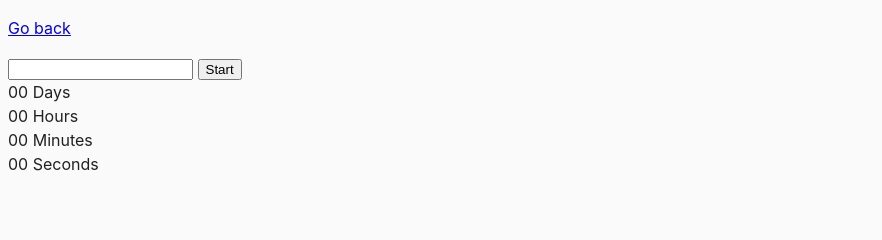
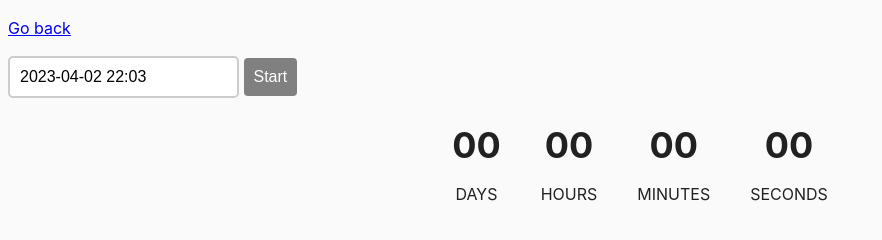
Before and after one commit to VadBorovec/goit-js-hw-09, a website built with Parcel: page src/02-timer.html in a window 1280 px wide. Shown: the whole page, without its empty margins (0-882 px from the left). Built offline with nearby package versions, Linux system fonts and the light colour scheme.

Commit message:
add js for timer

```diff
--- a/package.json
+++ b/package.json
@@ -18,7 +18,9 @@
     "url": "https://github.com/VadBorovec/goit-js-hw-09/issues"
   },
   "dependencies": {
-    "modern-normalize": "^1.1.0"
+    "flatpickr": "^4.6.13",
+    "modern-normalize": "^1.1.0",
+    "notiflix": "^3.2.6"
   },
   "devDependencies": {
     "@parcel/transformer-sass": "^2.6.0",
--- a/src/css/common.css
+++ b/src/css/common.css
@@ -16,3 +16,73 @@ img {
   display: block;
   max-width: 100%;
 }
+
+/* TIMER */
+
+/* Styling for datetime picker */
+#datetime-picker {
+  padding: 10px;
+  font-size: 16px;
+  border: 1px solid #ccc;
+  border-radius: 4px;
+}
+
+/* Styling for start button */
+button[data-start] {
+  padding: 10px;
+  font-size: 16px;
+  background-color: #007bff;
+  color: #fff;
+  border: none;
+  border-radius: 4px;
+  cursor: pointer;
+}
+
+button[data-start]:disabled {
+  background-color: gray;
+  color: white;
+  cursor: not-allowed;
+}
+
+/* Styling for timer fields */
+#datetime-picker {
+  border: 2px solid #ccc;
+  border-radius: 5px;
+  padding: 10px;
+  font-size: 16px;
+}
+
+button {
+  background-color: #007bff;
+  color: #fff;
+  border: none;
+  border-radius: 5px;
+  padding: 10px 20px;
+  cursor: pointer;
+}
+
+.timer {
+  display: flex;
+  justify-content: center;
+  align-items: center;
+  font-size: 24px;
+  margin-top: 20px;
+}
+
+.field {
+  display: flex;
+  flex-direction: column;
+  align-items: center;
+  margin: 0 20px;
+}
+
+.value {
+  font-weight: bold;
+  font-size: 36px;
+}
+
+.label {
+  margin-top: 10px;
+  font-size: 16px;
+  text-transform: uppercase;
+}
--- a/src/js/01-color-switcher.js
+++ b/src/js/01-color-switcher.js
@@ -16,6 +16,8 @@ function onStartClick() {
     return;
   }
 
+  refs.startBtn.disabled = true;
+
   timerId = setInterval(() => {
     getRandomHexColor();
     refs.body.style.backgroundColor = getRandomHexColor();
@@ -24,6 +26,7 @@ function onStartClick() {
 
 function onStopClick() {
   clearInterval(timerId);
+  refs.startBtn.disabled = false;
 }
 
 function getRandomHexColor() {
--- a/src/js/02-timer.js
+++ b/src/js/02-timer.js
@@ -0,0 +1,95 @@
+import flatpickr from 'flatpickr';
+import Notiflix from 'notiflix';
+import 'flatpickr/dist/flatpickr.min.css';
+
+const refs = {
+  inputEl: document.querySelector('#datetime-picker'),
+  startBtn: document.querySelector('button[data-start]'),
+  daysOutput: document.querySelector('[data-days]'),
+  hoursOutput: document.querySelector('[data-hours]'),
+  minsOutput: document.querySelector('[data-minutes]'),
+  secsOutput: document.querySelector('[data-seconds]'),
+};
+
+refs.startBtn.disabled = true;
+
+const options = {
+  enableTime: true,
+  time_24hr: true,
+  defaultDate: new Date(),
+  minuteIncrement: 1,
+  onClose(selectedDates) {
+    if (selectedDates[0] > Date.now()) {
+      refs.startBtn.disabled = false;
+      console.log(selectedDates[0].getTime());
+      return;
+    } else {
+      Notiflix.Notify.failure('Please choose a date in the future');
+      refs.startBtn.disabled = true;
+    }
+  },
+};
+
+const fp = flatpickr(refs.inputEl, options);
+
+class Timer {
+  constructor({ onTick }) {
+    this.timerId = null;
+    this.isActive = false;
+    this.onTick = onTick;
+  }
+
+  start() {
+    if (this.isActive) {
+      return;
+    }
+
+    const selectedTime = fp.selectedDates[0].getTime();
+    this.isActive = true;
+
+    this.timerId = setInterval(() => {
+      const currentTime = Date.now();
+      const deltaTime = selectedTime - currentTime;
+      const time = this.convertMs(deltaTime);
+      console.log('time', time);
+
+      this.onTick(time);
+    }, 1000);
+  }
+
+  // * - Возвращает обьект со свойствами days, hours, mins, secs
+  convertMs(ms) {
+    const second = 1000;
+    const minute = second * 60;
+    const hour = minute * 60;
+    const day = hour * 24;
+
+    const days = this.addLeadingZero(Math.floor(ms / day));
+    const hours = this.addLeadingZero(Math.floor((ms % day) / hour));
+    const minutes = this.addLeadingZero(
+      Math.floor(((ms % day) % hour) / minute)
+    );
+    const seconds = this.addLeadingZero(
+      Math.floor((((ms % day) % hour) % minute) / second)
+    );
+
+    return { days, hours, minutes, seconds };
+  }
+
+  // * Принимает число, приводит к строке и добавляет в начало 0 если число меньше 2-х знаков
+  addLeadingZero = value => {
+    return String(value).padStart(2, '0');
+  };
+}
+
+const timer = new Timer({ onTick: updateClockface });
+
+refs.startBtn.addEventListener('click', timer.start.bind(timer));
+
+//  * - Рисует интерфейс
+function updateClockface({ days, hours, minutes, seconds }) {
+  refs.daysOutput.textContent = `${days}`;
+  refs.hoursOutput.textContent = `${hours}`;
+  refs.minsOutput.textContent = `${minutes}`;
+  refs.secsOutput.textContent = `${seconds}`;
+}
```
Also changed, not shown: 1 other file.
